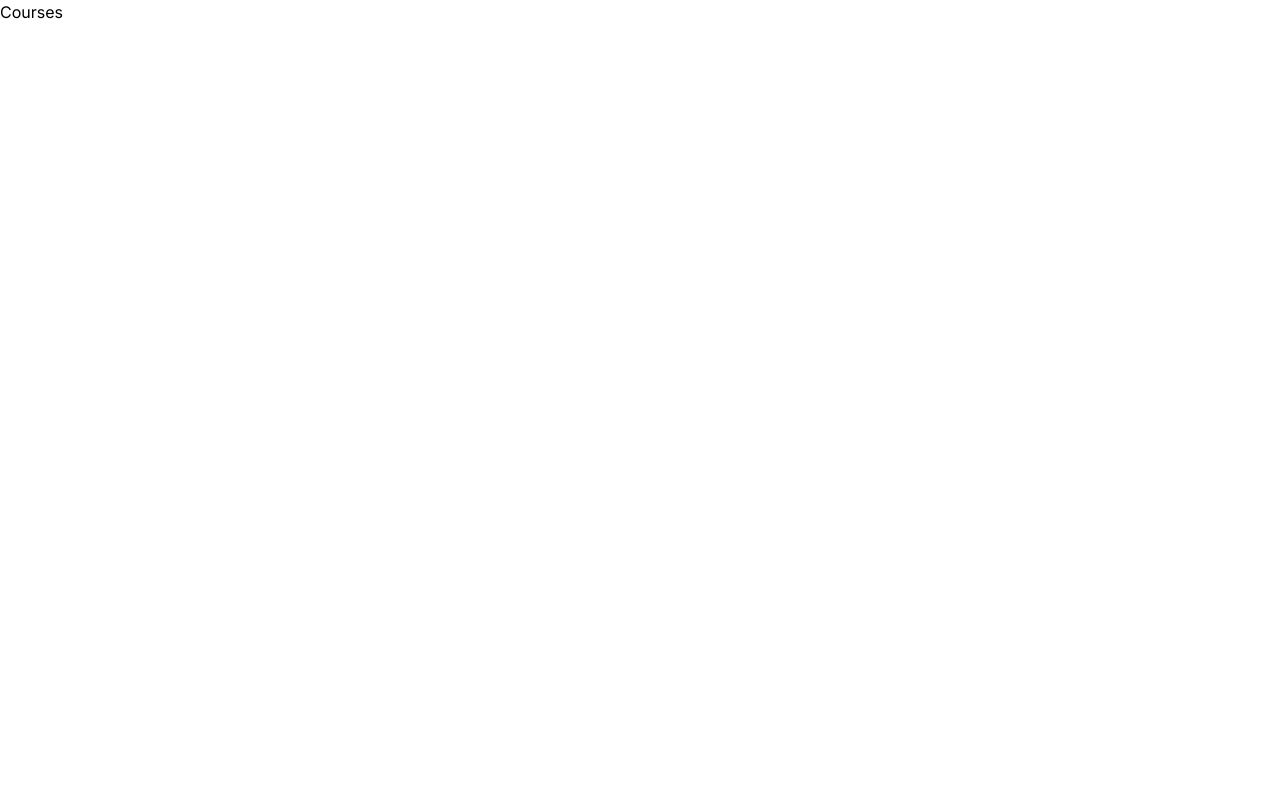
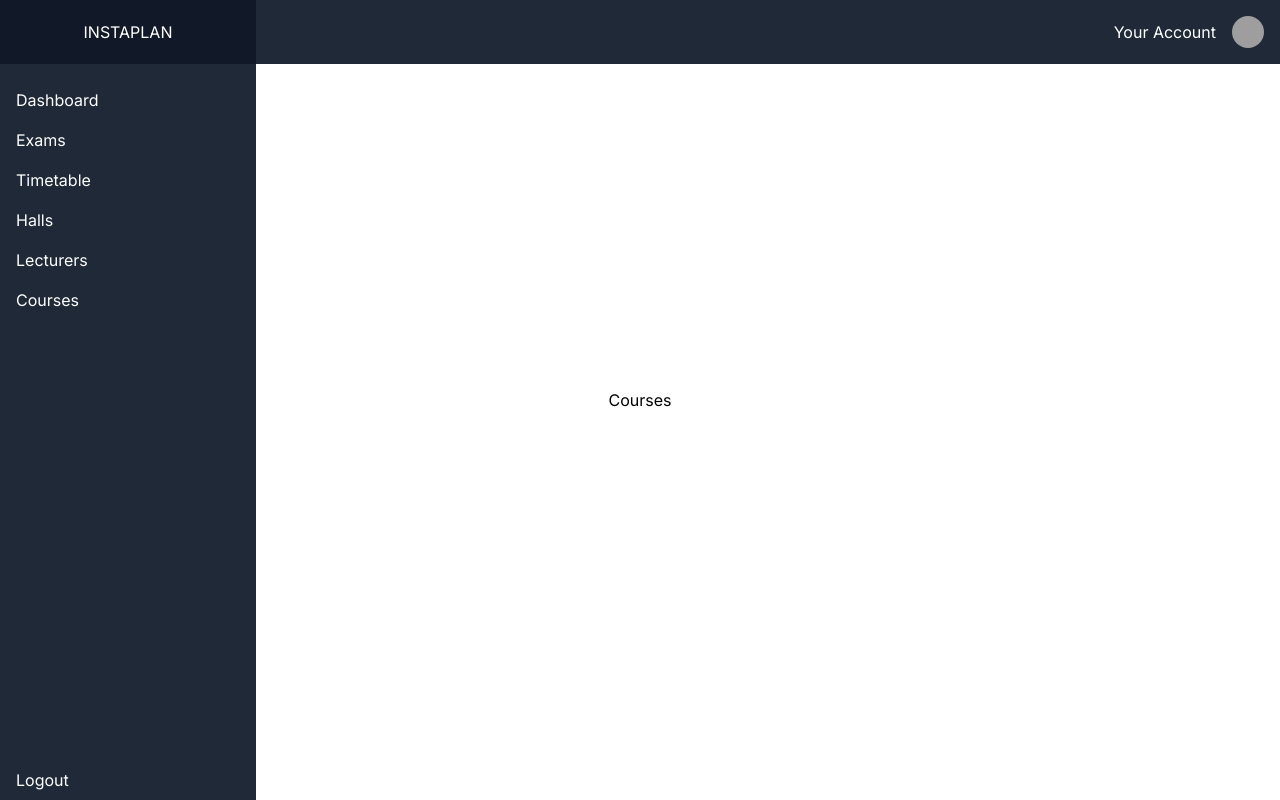
Before and after one commit to iadzraku/instaplan-app, a Next.js app: page /courses in a window 1280 px wide. Built offline with nearby package versions, Linux system fonts and the light colour scheme; grey boxes are pictures that could not be loaded.

Commit message:
resolved issue with header and sidenav components across routes

```diff
--- a/app/components/SideNav.js
+++ b/app/components/SideNav.js
@@ -7,7 +7,7 @@ const SideNav = () => {
     <nav className="bg-gray-800 w-64 flex flex-col h-full fixed top-0 left-0">
       {/* Logo */}
       <div className="flex items-center justify-center h-16 bg-gray-900 text-white">
-        <span>Logo</span>
+        <span><Link href={"http://localhost:3000/"}>INSTAPLAN</Link></span>
       </div>
 
       {/* Menu items */}
--- a/app/courses/page.js
+++ b/app/courses/page.js
@@ -1,7 +1,7 @@
 export default function Courses() {
   return (
-    <>
+    <div className="flex justify-center items-center h-screen">
       <h1>Courses</h1>
-    </>
+    </div >
   );
 }
--- a/app/dashboard/page.js
+++ b/app/dashboard/page.js
@@ -1,7 +1,7 @@
 export default function Dashboard(){
     return (
-        <>
+        <div className="flex justify-center items-center h-screen">
             <h3>Dashboard</h3>
-        </>
+        </div>
     )
 }
--- a/app/exams/page.js
+++ b/app/exams/page.js
@@ -1,7 +1,7 @@
 export default function Exams(){
     return (
-        <>
+        <div className="flex justify-center items-center h-screen">
             <h>Exams</h>
-        </>
+        </div >
     )
 }
--- a/app/halls/page.js
+++ b/app/halls/page.js
@@ -1,7 +1,7 @@
 export default function Halls() {
   return (
-    <>
+    <div className="flex justify-center items-center h-screen">
       <h1>Halls</h1>
-    </>
+    </div >
   );
 }
--- a/app/layout.js
+++ b/app/layout.js
@@ -1,6 +1,7 @@
 import { Inter } from "next/font/google";
 import "./globals.css";
 import SideNav from "./components/SideNav";
+import Header from "./components/Header";
 
 const inter = Inter({ subsets: ["latin"] });
 
@@ -13,7 +14,8 @@ export default function RootLayout({ children }) {
   return (
     <html lang="en">
       <body className={inter.className}>
-
+        <Header />
+        <SideNav />
         {children}
       </body>
     </html>
--- a/app/lecturers/page.js
+++ b/app/lecturers/page.js
@@ -1,7 +1,7 @@
 export default function Lecturers(){
     return (
-        <>
+        <div className="flex justify-center items-center h-screen">
             <h1>Lecturers</h1>
-        </>
+        </div >
     )
 }
--- a/app/page.js
+++ b/app/page.js
@@ -6,7 +6,7 @@ export default function Home() {
   return (
     <main className="flex min-h-screen flex-col items-center justify-between p-24">
       <>
-        <Header />
+        {/* <Header /> */}
       </>
     </main>
   );
--- a/app/timetable/page.js
+++ b/app/timetable/page.js
@@ -1,7 +1,7 @@
 export default function TimeTable(){
     return (
-        <>
+        <div className="flex justify-center items-center h-screen">
             <h1>Timetable</h1>
-        </>
+        </div>
     )
 }
```
